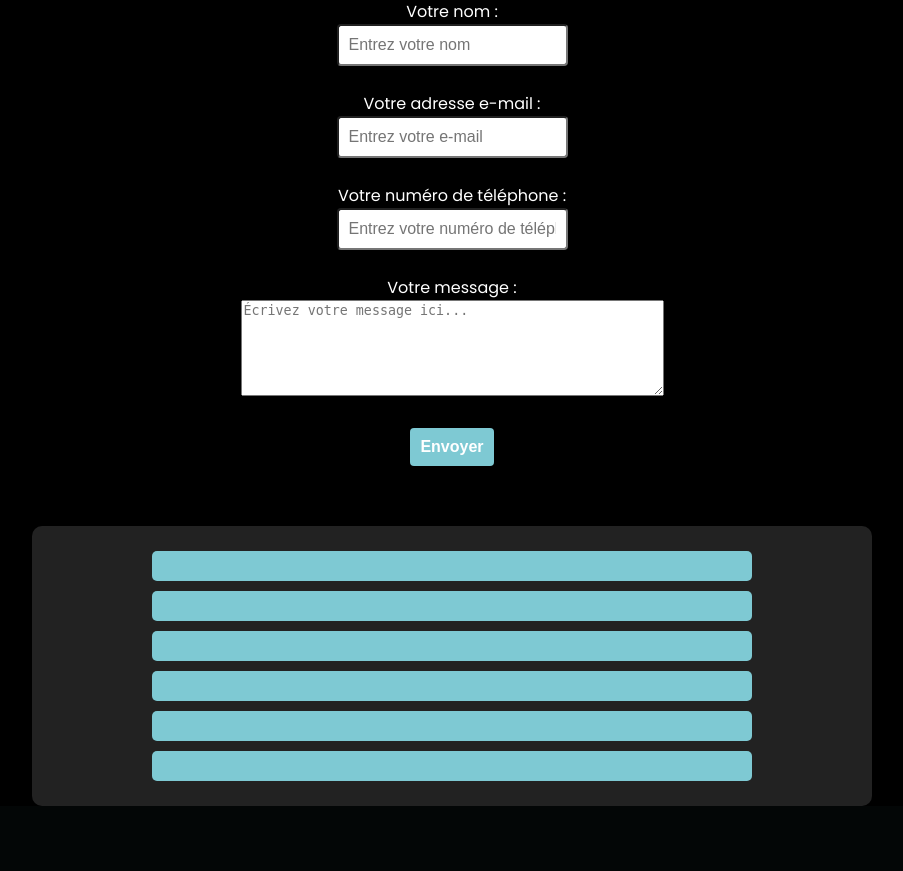
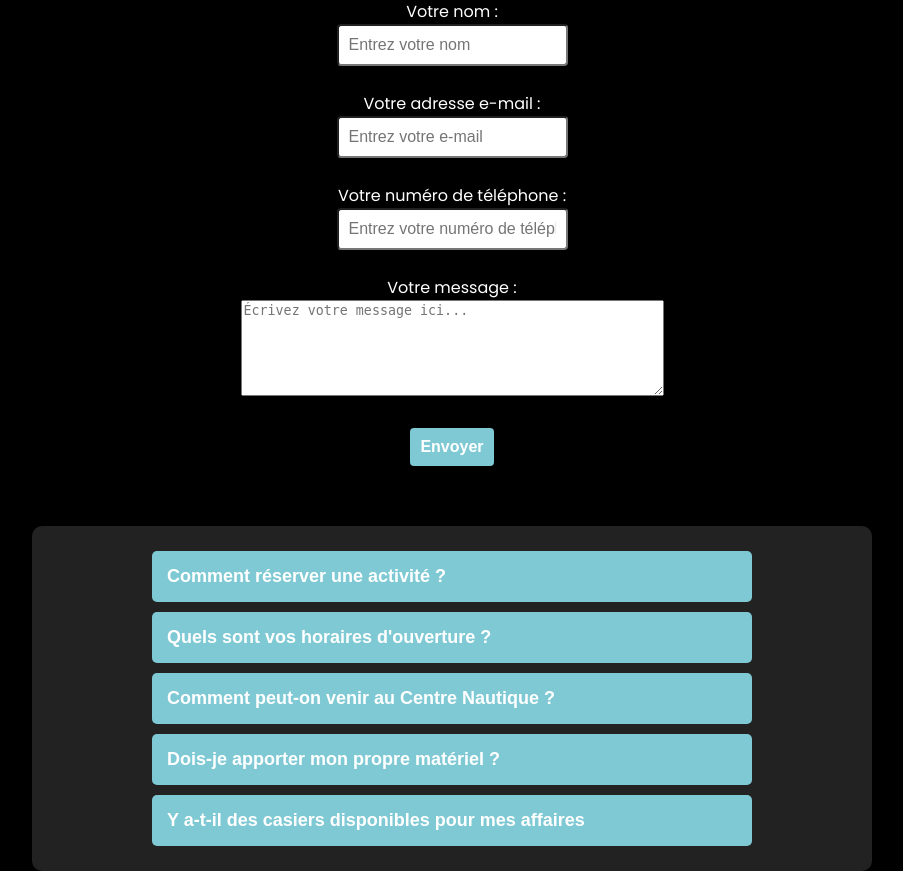
Before and after one commit to wiisar/voileProject, a PHP site: page /contact.php in a window 1280 px wide. Shown: the part 431-1302 px from the top of the page, without its empty margins (188-1091 px from the left). Before the commit the page ends 1237 px from the top, so only its background shows below. Run offline with PHP 8.4, Linux system fonts and the light colour scheme; data comes from the database, SQL or seed files in the repository.

Commit message:
modif contact pour le php de la faq

```diff
--- a/bdd/init-bdd-data.sql
+++ b/bdd/init-bdd-data.sql
@@ -236,13 +236,11 @@ DELIMITER ;
 
 -- Insertion de données dans la table FAQ
 INSERT INTO FAQ (question, reponse) VALUES
-("aaaaaaaaa", "bbbbbbbb"),
 ("Comment réserver une activité ?", "Pour réserver une activité, vous pouvez nous contacter directement via notre page de réservation ou nous appeler au numéro indiqué sur cette page."),
 ("Quels sont vos horaires d'ouverture ?", "Nos horaires d'ouverture sont disponibles sur la page dédiée de notre site, via l'onglet Informations/Horaires."),
 ("Comment peut-on venir au Centre Nautique ?", "Une piste cyclable longeant la côte vous permet d'arriver à notre centre nautique. Sinon, un parking est présent pour y venir en voiture et le bus 10 vous y dépose directement, à l'arrêt Les Flots."),
 ("Dois-je apporter mon propre matériel ?", "Non, nous fournissons tout le nécessaire pour vos activités. Vous pouvez cependant apporter votre propre matériel si vous le souhaitez."),
 ("Y a-t-il des casiers disponibles pour mes affaires ?", "Le centre est équipé de vestiaires, de douches collectives et individuelles et de casiers avec bracelets-clés pour stocker vos affaires pendant votre pratique.");
-
 
 INSERT INTO DroitsRef (nom) VALUES
 ('Administrateur'),('Adherent'),('Planificateur');
--- a/html/contact.php
+++ b/html/contact.php
@@ -64,17 +64,15 @@
 
         while ($res = $resultTypes->fetch_assoc()) {
           echo '<div class="item-FAQ">';
-          echo '<button class="question-FAQ"' . htmlspecialchars($res["question"]) . '</button>';
-          echo '<div class="reponse-FAQ"';
+          echo '<button class="question-FAQ" id="q' . htmlspecialchars($res["idFAQ"]) . '">' . htmlspecialchars($res["question"]) . '</button>';
+          echo '<div class="reponse-FAQ" id="r' . htmlspecialchars($res["idFAQ"]) . '">';
             echo '<p>' . htmlspecialchars($res["reponse"]) . '</p>';
+          echo '</div>';
           echo '</div>';
         }
       ?>
     </div>
 
-
-
-
     <script src="script/display.js"></script>
     <script src="script.js"></script>
 </body>
```
